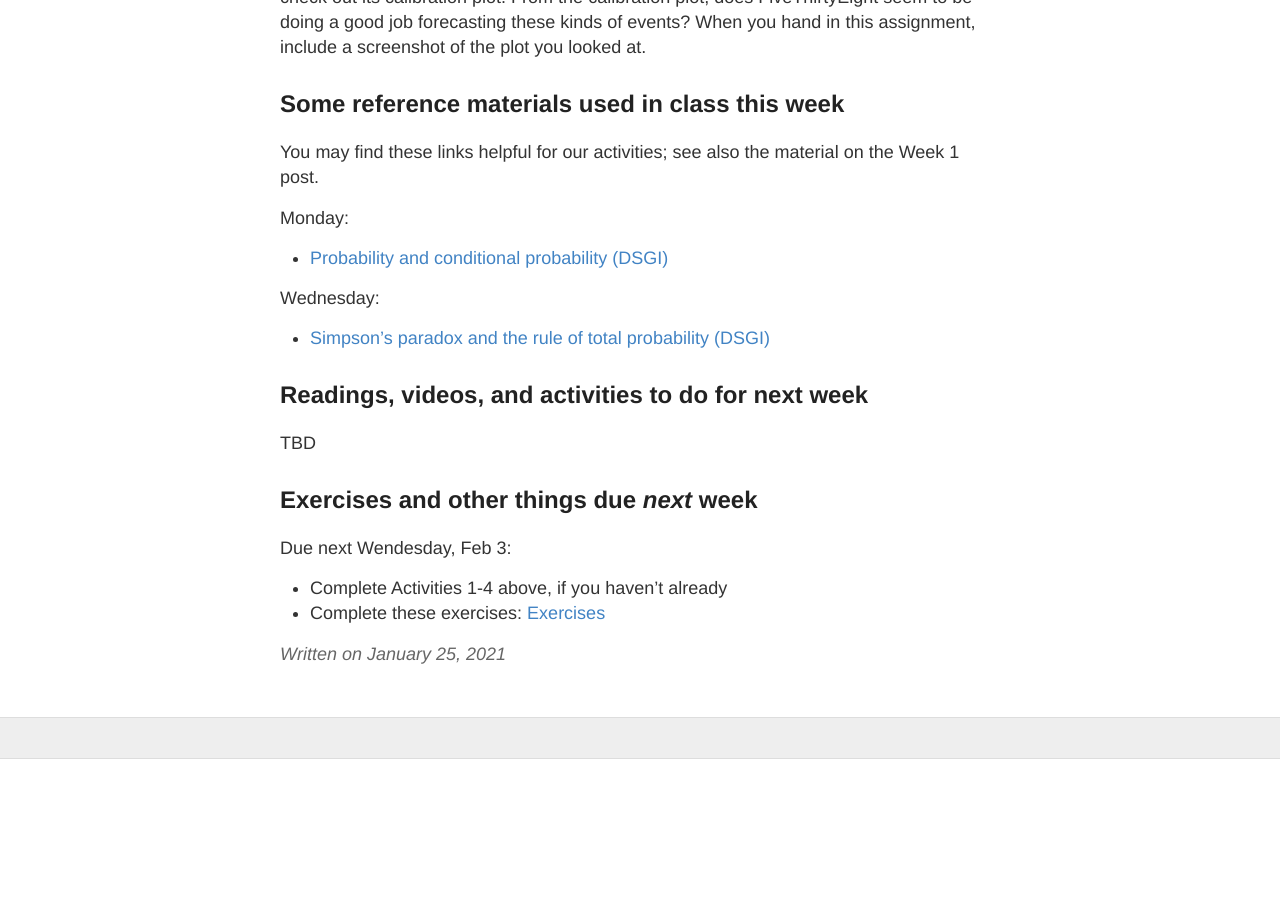
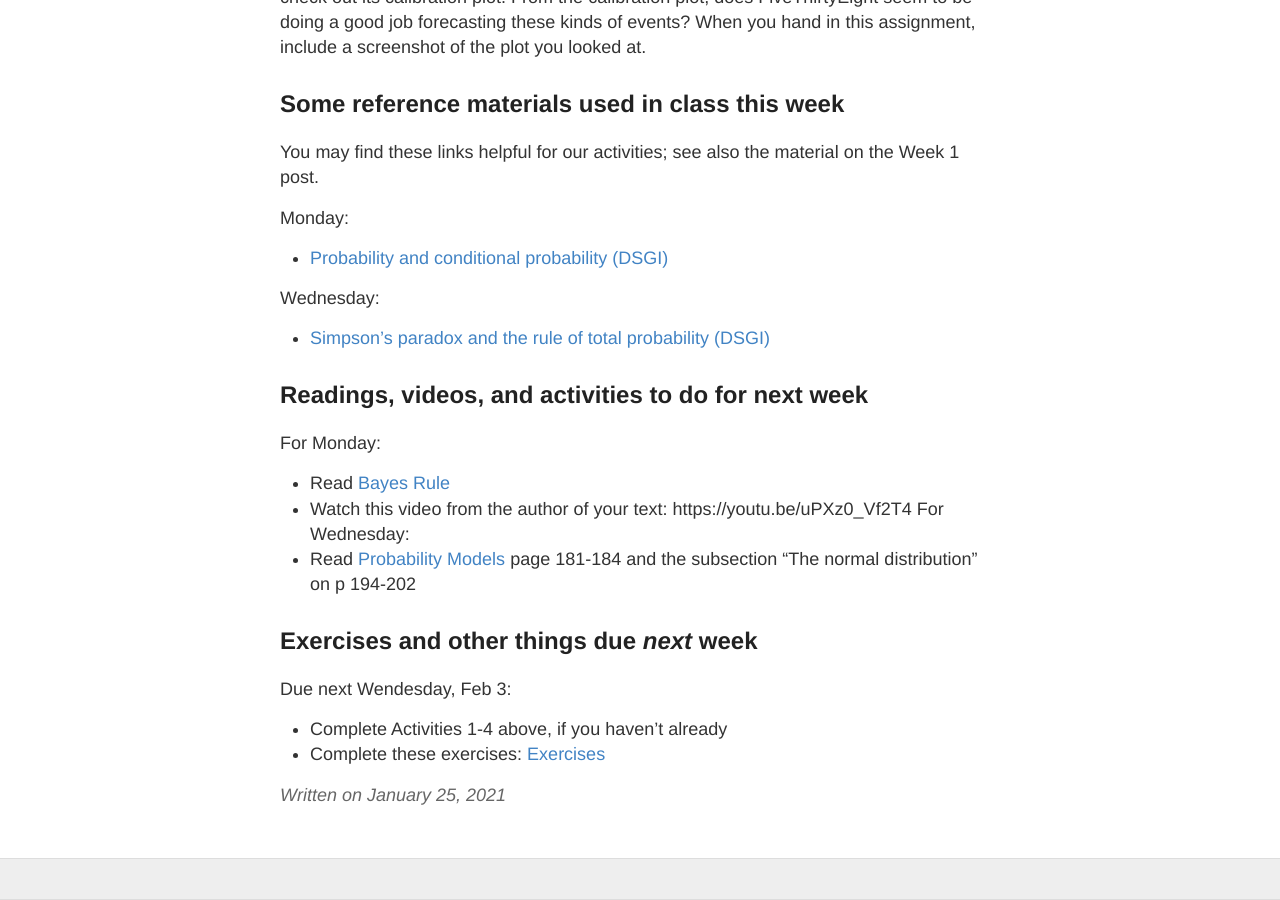
Before and after one commit to jaredsmurray/sta371h, a Jekyll site: the page built from docs/_posts/2021-01-25-Week-02.md, in a window 1280 px wide and 900 px high, scrolled down 1132 px. Built offline with Jekyll 4.4.1, drawn with Linux system fonts in a browser that asks for light colours; formulas are drawn with MathJax 3; before the commit the page ends 1891 px from its top, so only the background shows below that.

Commit message:
Update 2021-01-25-Week-02.md

```diff
--- a/docs/_posts/2021-01-25-Week-02.md
+++ b/docs/_posts/2021-01-25-Week-02.md
@@ -45,7 +45,11 @@ Wednesday:
 
 ## Readings, videos, and activities to do for next week
 
-TBD
+For Monday:
+  - Read [Bayes Rule](../files/05_bayes_rule (2).pdf)
+  - Watch this video from the author of your text: https://youtu.be/uPXz0_Vf2T4
+For Wednesday:
+  - Read [Probability Models](../files/17_probability_models.pdf) page 181-184 and the subsection "The normal distribution" on p 194-202
 
 ## Exercises and other things due *next* week
 
```
